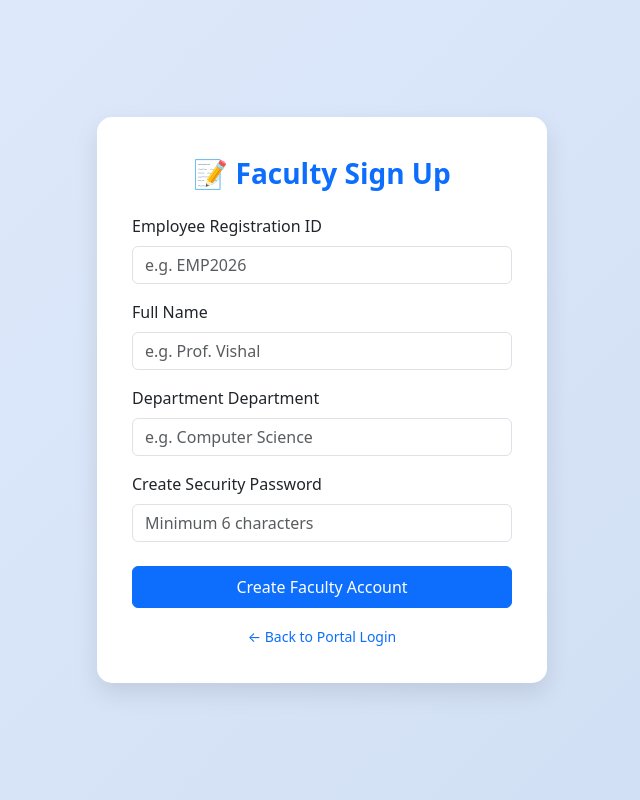
After one commit to vishalpjadhav/student_management, a Flask app: page /register_faculty in a window 1280 px wide. The commit adds this page. Shown: the whole page, without its empty margins (318-958 px from the left). Run offline with Flask 3, Linux system fonts and the light colour scheme.

Commit message:
added faculty registration options with dynamic staff csv password verifications

```diff
--- a/app.py
+++ b/app.py
@@ -8,7 +8,6 @@ from werkzeug.utils import secure_filename
 import shutil
 
 app = Flask(__name__)
-# CRUCIAL: Enables cookie generation encryption to lock users out of tweaking their profile variables
 app.secret_key = 'institutional_grade_high_security_key_string_hash_encoder'
 
 # --- SMART PATH CHECKER FOR WINDOWS vs RENDER ---
@@ -20,7 +19,8 @@ if IS_RENDER:
 
     DATABASES = {
         'students.csv': ['Roll_No', 'Name', 'Course', 'Password', 'Profile_Pic'],
-        'staff.csv': ['Emp_ID', 'Name', 'Department'],
+        # Added Password column to staff dataset framework
+        'staff.csv': ['Emp_ID', 'Name', 'Department', 'Password'],
         'timetable.csv': ['ID', 'Day', 'Time', 'Subject', 'Teacher'],
         'assignments.csv': ['ID', 'Subject', 'Teacher', 'Deadline', 'Question'],
         'attendance.csv': ['Roll_No', 'Date', 'Status'],
@@ -44,7 +44,7 @@ else:
     UPLOAD_FOLDER = 'static/uploads/'
     DATABASES = {
         'students.csv': ['Roll_No', 'Name', 'Course', 'Password', 'Profile_Pic'],
-        'staff.csv': ['Emp_ID', 'Name', 'Department'],
+        'staff.csv': ['Emp_ID', 'Name', 'Department', 'Password'],
         'timetable.csv': ['ID', 'Day', 'Time', 'Subject', 'Teacher'],
         'assignments.csv': ['ID', 'Subject', 'Teacher', 'Deadline', 'Question'],
         'attendance.csv': ['Roll_No', 'Date', 'Status'],
@@ -113,17 +113,26 @@ def login_page():
             return redirect(url_for('index'))
         return render_template('login.html', error=None)
 
-    # POST Authentication Sequence Handler
     username = request.form.get('username','').strip()
     password = request.form.get('password','').strip()
     login_type = request.form.get('login_type')
 
     if login_type == 'staff':
+        # Master system administrator bypass fallback
         if username == 'admin' and password == 'admin123':
             session['role'] = 'staff'
-            session['user_id'] = 'Faculty Administration'
+            session['user_id'] = 'Admin Setup Account'
             return redirect(url_for('index', active_tab='admin_students'))
-        return render_template('login.html', error="Invalid Faculty Admin Credentials")
+
+        # Check dynamic registered staff database entries
+        rows = safe_read_rows('staff.csv', DATABASES['staff.csv'])
+        target_faculty = next((r for r in rows if r.get('Emp_ID') == str(username)), None)
+
+        if target_faculty and str(target_faculty.get('Password')) == str(password):
+            session['role'] = 'staff'
+            session['user_id'] = target_faculty.get('Name')
+            return redirect(url_for('index', active_tab='admin_students'))
+        return render_template('login.html', error="Invalid Faculty Credentials or Password")
 
     elif login_type == 'student':
         rows = safe_read_rows('students.csv', DATABASES['students.csv'])
@@ -135,12 +144,39 @@ def login_page():
             return redirect(url_for('index', active_tab='student_portal'))
         return render_template('login.html', error="Invalid Student Roll Identity or Password Code")
 
+# ================= NEW: FACULTY REGISTRATION CONTROLLER =================
+@app.route('/register_faculty', methods=['GET', 'POST'])
+def register_faculty():
+    if request.method == 'GET':
+        return render_template('register_faculty.html', error=None, success=None)
+
+    emp_id = request.form.get('emp_id','').strip()
+    name = request.form.get('name','').strip()
+    department = request.form.get('department','').strip()
+    password = request.form.get('password','').strip()
+
+    rows = safe_read_rows('staff.csv', DATABASES['staff.csv'])
+
+    # Check if the Employee ID is already registered
+    if any(r.get('Emp_ID') == str(emp_id) for r in rows) or emp_id.lower() == 'admin':
+        return render_template('register_faculty.html', error="Employee ID is already registered.", success=None)
+
+    # Append the new faculty profile details directly to the CSV file array structure
+    rows.append({
+        'Emp_ID': str(emp_id),
+        'Name': name,
+        'Department': department,
+        'Password': str(password)
+    })
+    safe_write_rows(rows, 'staff.csv', DATABASES['staff.csv'])
+    return render_template('register_faculty.html', error=None, success="Account registered successfully! You can now log in.")
+
 @app.route('/logout')
 def logout():
     session.clear()
     return redirect(url_for('login_page'))
 
-# ================= CORE CORE ROOT DASHBOARD ROUTE =================
+# ================= CORE ROOT DASHBOARD ROUTE =================
 @app.route('/')
 def index():
     if 'role' not in session:
@@ -158,7 +194,6 @@ def index():
     selected_month = int(request.args.get('month', now.month))
     selected_year = int(request.args.get('year', now.year))
 
-    # Enforce strict default route views depending on user category context
     default_tab = 'admin_students' if is_staff else 'student_portal'
     active_tab = request.args.get('active_tab', default_tab)
 
@@ -191,17 +226,12 @@ def index():
         attendance_map=attendance_map, holidays_list=holidays_list
     )
 
-# ================= BACKEND SECURITY GUARDS (RESTRICT DATA ACCESS ROUTINGS) =================
+# ================= BACKEND SECURITY GUARDS =================
 @app.route('/toggle_attendance', methods=['POST'])
 def toggle_attendance():
-    if session.get('role') != 'staff':
-        return jsonify({'success': False, 'msg': 'Unauthorized Role Access Blocked'}), 403
-
-    roll_no = request.form.get('roll_no')
-    date = request.form.get('date')
-    status = int(request.form.get('status', 0))
-    month = int(request.form.get('month'))
-    year = int(request.form.get('year'))
+    if session.get('role') != 'staff': return jsonify({'success': False}), 403
+    roll_no, date = request.form.get('roll_no'), request.form.get('date')
+    status, month, year = int(request.form.get('status', 0)), int(request.form.get('month')), int(request.form.get('year'))
 
     rows = safe_read_rows('attendance.csv', DATABASES['attendance.csv'])
     filtered_rows = [r for r in rows if not (r.get('Roll_No') == str(roll_no) and r.get('Date') == str(date))]
@@ -215,7 +245,7 @@ def toggle_attendance():
 
 @app.route('/add_student', methods=['POST'])
 def add_student():
-    if session.get('role') != 'staff': return "Unauthorized Operation Guard constraint activated.", 403
+    if session.get('role') != 'staff': return "Unauthorized", 403
     roll_no = request.form.get('roll_no')
     rows = safe_read_rows('students.csv', DATABASES['students.csv'])
     if not any(r.get('Roll_No') == str(roll_no) for r in rows):
@@ -225,7 +255,7 @@ def add_student():
 
 @app.route('/delete_student/<roll_no>')
 def delete_student(roll_no):
-    if session.get('role') != 'staff': return "Unauthorized Operation", 403
+    if session.get('role') != 'staff': return "Unauthorized", 403
     rows = safe_read_rows('students.csv', DATABASES['students.csv'])
     safe_write_rows([r for r in rows if r.get('Roll_No') != str(roll_no)], 'students.csv', DATABASES['students.csv'])
     return redirect(url_for('index', active_tab='admin_students'))
@@ -276,7 +306,7 @@ def add_staff():
     if session.get('role') != 'staff': return "Unauthorized", 403
     rows = safe_read_rows('staff.csv', DATABASES['staff.csv'])
     if not any(r.get('Emp_ID') == str(request.form.get('emp_id')) for r in rows):
-        rows.append({'Emp_ID': str(request.form.get('emp_id')), 'Name': request.form.get('name'), 'Department': request.form.get('department')})
+        rows.append({'Emp_ID': str(request.form.get('emp_id')), 'Name': request.form.get('name'), 'Department': request.form.get('department'), 'Password': str(request.form.get('password', '12345'))})
         safe_write_rows(rows, 'staff.csv', DATABASES['staff.csv'])
     return redirect(url_for('index', active_tab='admin_staff'))
 
@@ -294,8 +324,6 @@ def upload_profile_pic():
     file = request.files.get('profile_image')
     if file and allowed_file(file.filename):
         filename = secure_filename(f"avatar_{roll_no}_{int(time.time())}.{file.filename.rsplit('.', 1)[1].lower()}")
-
-        # Save image securely inside the writable folder structure context environment
         if IS_RENDER:
             render_upload_path = '/opt/render/project/src/data/static/uploads/'
             os.makedirs(render_upload_path, exist_ok=True)
--- a/templates/login.html
+++ b/templates/login.html
@@ -43,6 +43,12 @@
 
             <button type="submit" class="btn btn-primary w-100 py-2 mt-2">Authenticate Security Session</button>
         </form>
+    <button type="submit" class="btn btn-primary w-100 py-2 mt-2">Authenticate Security Session</button>
+
+            <div class="text-center mt-3">
+                <p class="mb-0 text-secondary" style="font-size:13px;">New Professor? <a href="/register_faculty" class="text-decoration-none fw-bold">Register Faculty Account Here</a></p>
+            </div>
+        </form>
     </div>
 
 </body>
--- /dev/null
+++ b/templates/register_faculty.html
@@ -0,0 +1,57 @@
+<!DOCTYPE html>
+<html lang="en">
+<head>
+    <meta charset="UTF-8">
+    <meta name="viewport" content="width=device-width, initial-scale=1.0">
+    <title>Faculty Registration Gateway</title>
+    <link href="https://cdn.jsdelivr.net/npm/bootstrap@5.3.0/dist/css/bootstrap.min.css" rel="stylesheet">
+    <style>
+        body { background: linear-gradient(135deg, #e0eafc 0%, #cfdef3 100%); min-height: 100vh; display: flex; align-items: center; justify-content: center; }
+        .register-card { border: none; border-radius: 15px; box-shadow: 0 10px 25px rgba(0,0,0,0.1); background: white; max-width: 450px; width: 100%; padding: 35px; }
+        .brand-logo { font-size: 28px; font-weight: bold; color: #0d6efd; text-align: center; margin-bottom: 20px; }
+    </style>
+</head>
+<body>
+
+    <div class="register-card">
+        <div class="brand-logo">📝 Faculty Sign Up</div>
+
+        {% if error %}
+        <div class="alert alert-danger p-2 text-center" style="font-size:14px;">{{ error }}</div>
+        {% endif %}
+
+        {% if success %}
+        <div class="alert alert-success p-2 text-center" style="font-size:14px;">{{ success }}</div>
+        {% endif %}
+
+        <form action="/register_faculty" method="POST">
+            <div class="mb-3">
+                <label class="form-label">Employee Registration ID</label>
+                <input type="text" name="emp_id" class="form-control" placeholder="e.g. EMP2026" required autocomplete="off">
+            </div>
+
+            <div class="mb-3">
+                <label class="form-label">Full Name</label>
+                <input type="text" name="name" class="form-control" placeholder="e.g. Prof. Vishal" required>
+            </div>
+
+            <div class="mb-3">
+                <label class="form-label">Department Department</label>
+                <input type="text" name="department" class="form-control" placeholder="e.g. Computer Science" required>
+            </div>
+
+            <div class="mb-3">
+                <label class="form-label">Create Security Password</label>
+                <input type="password" name="password" class="form-control" placeholder="Minimum 6 characters" required>
+            </div>
+
+            <button type="submit" class="btn btn-primary w-100 py-2 mt-2">Create Faculty Account</button>
+
+            <div class="text-center mt-3">
+                <a href="/login" class="text-decoration-none" style="font-size:14px;">← Back to Portal Login</a>
+            </div>
+        </form>
+    </div>
+
+</body>
+</html>
```
